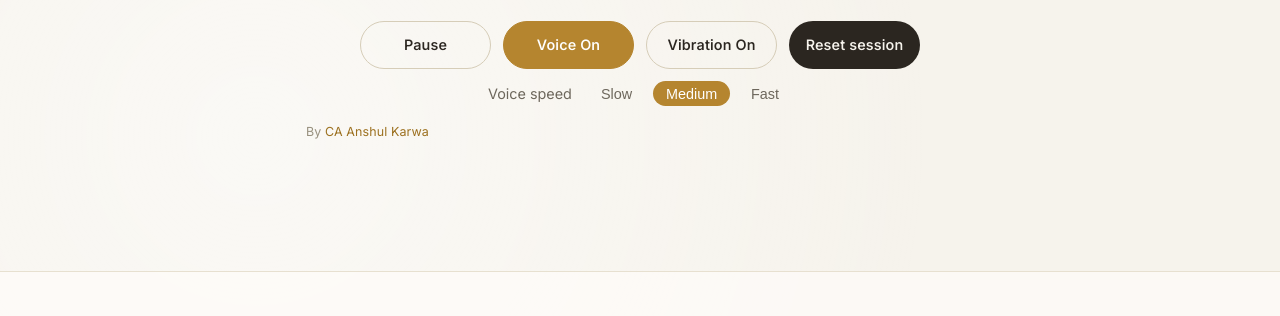
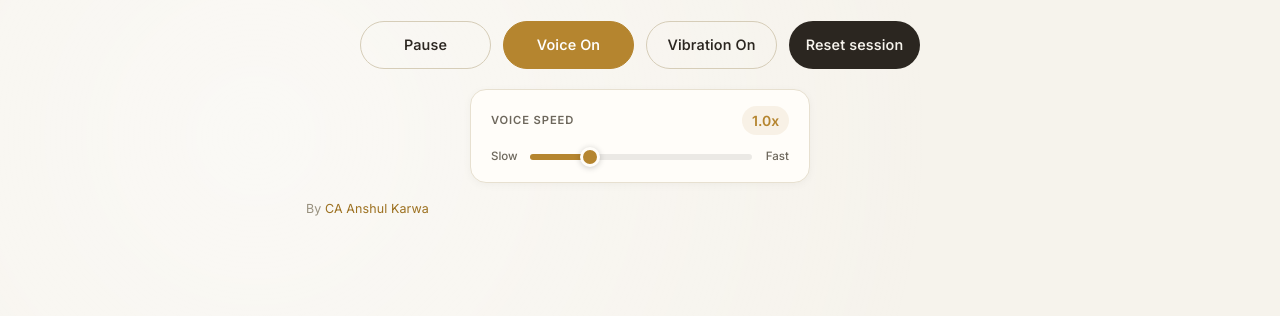
Before and after one commit to anshulca/anshulca.github.io, a plain HTML site: page jap/naam-jap/index.html in a window 1280 px wide. Shown: the part 1608-1924 px from the top of the page. Drawn offline with Linux system fonts and the light colour scheme; a web font is replaced by a local one.

Commit message:
Replace speed buttons with stylish slider, fix audio overlap
- Remove Slow/Medium/Fast speed buttons, add smooth range slider (0.5x-2.5x)
- Slider card with accent-colored track, round thumb, Slow/Fast labels
- Speed persists in localStorage, applies to both audio and TTS playback
- Move voice-speed CSS to inline <style> for reliable parsing
- Bump service worker cache to v10

```diff
--- a/css/naam-jap.css
+++ b/css/naam-jap.css
@@ -103,17 +103,6 @@
 #btn-voice.is-active { background: var(--accent); color: var(--on-accent); border-color: var(--accent); }
 #btn-voice.is-active:hover { background: var(--accent-strong); }
 
-/* Voice speed selector */
-.voice-speed { max-width: 560px; margin: var(--space-3) auto 0; display: flex; align-items: center; gap: var(--space-2); justify-content: center; }
-.voice-speed__label { font-size: var(--text-sm); color: var(--ink-muted); margin-right: var(--space-2); }
-.voice-speed__btn {
-  font-size: var(--text-sm); padding: 0.3em 0.9em; border-radius: 999px;
-  border: 1.5px solid var(--border); background: transparent; color: var(--ink-muted);
-  cursor: pointer; transition: background 0.15s, color 0.15s, border-color 0.15s;
-}
-.voice-speed__btn:hover { border-color: var(--accent); color: var(--accent); }
-.voice-speed__btn.is-active { background: var(--accent); color: var(--on-accent); border-color: var(--accent); }
-
 /* ---- Reduced motion --------------------------------------------------------- */
 @media (prefers-reduced-motion: reduce) {
   .tap-count.is-bump { animation: none !important; }
--- a/jap/naam-jap/index.html
+++ b/jap/naam-jap/index.html
@@ -25,6 +25,37 @@
   <link rel="stylesheet" href="/css/components.css">
   <link rel="stylesheet" href="/css/pages.css">
   <link rel="stylesheet" href="/css/naam-jap.css">
+  <style>
+    .voice-speed {
+      max-width: 340px; margin: 1.25rem auto 0;
+      background: var(--surface, #fff);
+      border: 1px solid var(--line, #ddd);
+      border-radius: 16px;
+      padding: 1rem 1.25rem;
+      box-shadow: 0 2px 8px rgba(0,0,0,.04);
+    }
+    .voice-speed__head { display: flex; justify-content: space-between; align-items: center; margin-bottom: 0.75rem; }
+    .voice-speed__title { font-size: 0.7rem; font-weight: 600; color: var(--ink-muted, #888); text-transform: uppercase; letter-spacing: 0.08em; }
+    .voice-speed__value { font-size: 0.875rem; font-weight: 700; color: var(--accent, #b98a3a); background: rgba(185,138,58,.1); padding: 0.2em 0.7em; border-radius: 999px; min-width: 3em; text-align: center; }
+    .voice-speed__track { display: flex; align-items: center; gap: 0.75rem; }
+    .voice-speed__label { font-size: 0.72rem; font-weight: 500; color: var(--ink-muted, #888); flex-shrink: 0; min-width: 2.2em; }
+    .voice-speed__label:last-child { text-align: right; }
+    .voice-speed__slider {
+      -webkit-appearance: none; appearance: none;
+      flex: 1; height: 6px; border-radius: 999px; outline: none; cursor: pointer;
+      background: linear-gradient(to right, var(--accent, #b98a3a), var(--accent, #b98a3a)) no-repeat, rgba(0,0,0,.08);
+      background-size: var(--fill, 25%) 100%, 100% 100%;
+      transition: background-size 0.08s;
+    }
+    .voice-speed__slider::-webkit-slider-thumb {
+      -webkit-appearance: none; appearance: none;
+      width: 20px; height: 20px; border-radius: 50%;
+      background: var(--accent, #b98a3a); border: 3px solid var(--surface, #fff);
+      box-shadow: 0 1px 6px rgba(0,0,0,.2); cursor: pointer;
+      transition: transform 0.15s, box-shadow 0.15s;
+    }
+    .voice-speed__slider::-webkit-slider-thumb:hover { transform: scale(1.18); box-shadow: 0 2px 10px rgba(0,0,0,.25); }
+  </style>
 </head>
 <body>
   <a class="skip-link" href="#main">Skip to content</a>
@@ -82,11 +113,16 @@
         <button class="btn btn--ghost" id="btn-haptic" type="button" aria-label="Toggle vibration">Vibration On</button>
         <button class="btn btn--ink" id="btn-reset" type="button">Reset session</button>
       </div>
-      <div class="voice-speed" id="voice-speed" role="group" aria-label="Voice speed">
-        <span class="voice-speed__label">Voice speed</span>
-        <button class="voice-speed__btn" data-speed="slow" type="button">Slow</button>
-        <button class="voice-speed__btn is-active" data-speed="medium" type="button">Medium</button>
-        <button class="voice-speed__btn" data-speed="fast" type="button">Fast</button>
+      <div class="voice-speed" id="voice-speed" aria-label="Voice speed">
+        <div class="voice-speed__head">
+          <span class="voice-speed__title">Voice speed</span>
+          <span class="voice-speed__value" id="speed-value">1.0x</span>
+        </div>
+        <div class="voice-speed__track">
+          <span class="voice-speed__label">Slow</span>
+          <input class="voice-speed__slider" id="speed-slider" type="range" min="0.5" max="2.5" step="0.1" value="1.0" aria-label="Voice speed">
+          <span class="voice-speed__label">Fast</span>
+        </div>
       </div>
       <p style="text-align:center;margin-top:var(--space-4)" data-credit></p>
     </div>
--- a/js/naam-jap.js
+++ b/js/naam-jap.js
@@ -52,8 +52,7 @@
   var voiceEnabled = true;
   var naamAudioCache = {};
   var synth = global.speechSynthesis || null;
-  var SPEEDS = { slow: { audio: 0.75, speech: 0.8 }, medium: { audio: 1.0, speech: 1.1 }, fast: { audio: 1.5, speech: 1.5 } };
-  var voiceSpeed = 'medium';
+  var speedRate = 1.0;
 
   function preloadAudio(id) {
     if (naamAudioCache[id]) return;
@@ -68,7 +67,7 @@
     var u = new SpeechSynthesisUtterance(text);
     var isHindi = /[ऀ-ॿ]/.test(text);
     u.lang = isHindi ? 'hi-IN' : 'en-IN';
-    u.rate = SPEEDS[voiceSpeed].speech;
+    u.rate = speedRate;
     u.pitch = 1;
     u.volume = 1;
     var voices = synth.getVoices();
@@ -91,22 +90,18 @@
   }
 
   function loadSpeed() {
-    try { var s = localStorage.getItem(SPEED_KEY); if (s && SPEEDS[s]) voiceSpeed = s; } catch (e) {}
-    updateSpeedBtns();
+    try { var s = parseFloat(localStorage.getItem(SPEED_KEY)); if (s >= 0.5 && s <= 2.5) speedRate = s; } catch (e) {}
+    syncSlider();
   }
-  function setSpeed(s) {
-    voiceSpeed = s;
-    try { localStorage.setItem(SPEED_KEY, s); } catch (e) {}
-    updateSpeedBtns();
-    NJ.Toast('Voice speed: ' + s + '.');
+  function syncSlider() {
+    var slider = $('speed-slider');
+    var label = $('speed-value');
+    if (slider) { slider.value = speedRate; updateSliderFill(slider); }
+    if (label) label.textContent = speedRate.toFixed(1) + 'x';
   }
-  function updateSpeedBtns() {
-    var wrap = $('voice-speed');
-    if (!wrap) return;
-    var btns = wrap.querySelectorAll('.voice-speed__btn');
-    for (var i = 0; i < btns.length; i++) {
-      btns[i].classList.toggle('is-active', btns[i].getAttribute('data-speed') === voiceSpeed);
-    }
+  function updateSliderFill(slider) {
+    var pct = ((slider.value - 0.5) / 2.0) * 100;
+    slider.style.setProperty('--fill', pct + '%');
   }
 
   function loadVoice() {
@@ -159,7 +154,7 @@
       speakCustom(data.customNaam || '');
       return;
     }
-    var rate = SPEEDS[voiceSpeed].audio;
+    var rate = speedRate;
     var cached = naamAudioCache[id];
     if (cached) {
       cached.playbackRate = rate;
@@ -519,12 +514,15 @@
     el.btnPause.addEventListener('click', pauseToggle);
     if (el.btnVoice) el.btnVoice.addEventListener('click', toggleVoice);
     if (el.btnHaptic) el.btnHaptic.addEventListener('click', toggleHaptic);
-    var speedWrap = $('voice-speed');
-    if (speedWrap) {
-      var sBtns = speedWrap.querySelectorAll('.voice-speed__btn');
-      for (var si = 0; si < sBtns.length; si++) {
-        sBtns[si].addEventListener('click', function () { setSpeed(this.getAttribute('data-speed')); });
-      }
+    var speedSlider = $('speed-slider');
+    if (speedSlider) {
+      speedSlider.addEventListener('input', function () {
+        speedRate = parseFloat(this.value);
+        updateSliderFill(this);
+        var label = $('speed-value');
+        if (label) label.textContent = speedRate.toFixed(1) + 'x';
+        try { localStorage.setItem(SPEED_KEY, speedRate); } catch (e) {}
+      });
     }
     el.customInput.addEventListener('input', function () {
       var v = el.customInput.value.trim();
--- a/sw.js
+++ b/sw.js
@@ -5,7 +5,7 @@
    ========================================================================= */
 'use strict';
 
-var CACHE = 'naamjap-shell-v9';
+var CACHE = 'naamjap-shell-v10';
 
 var SHELL = [
   '/',
```
